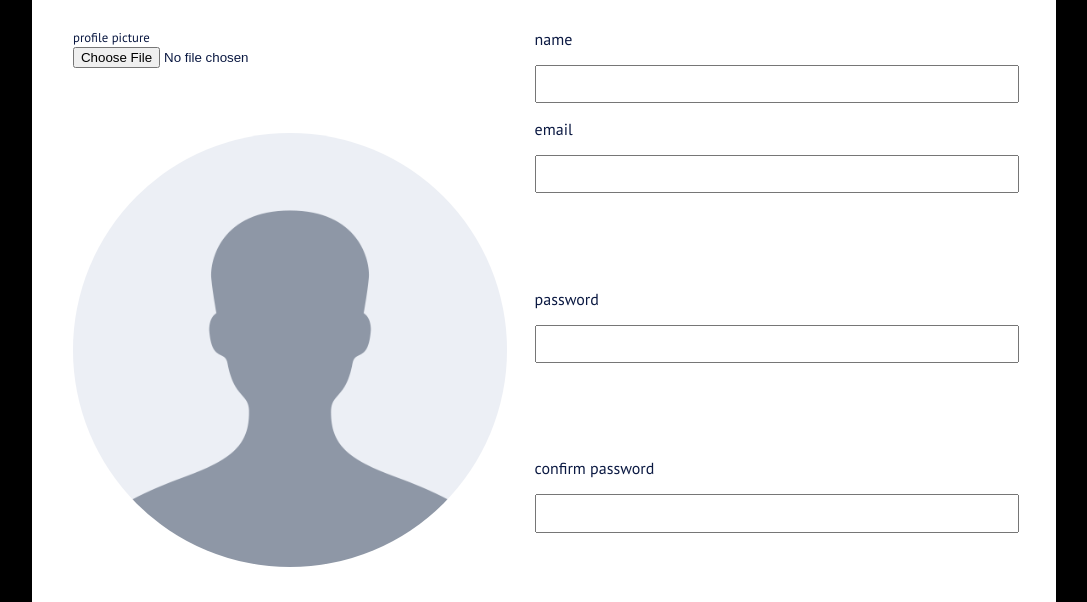
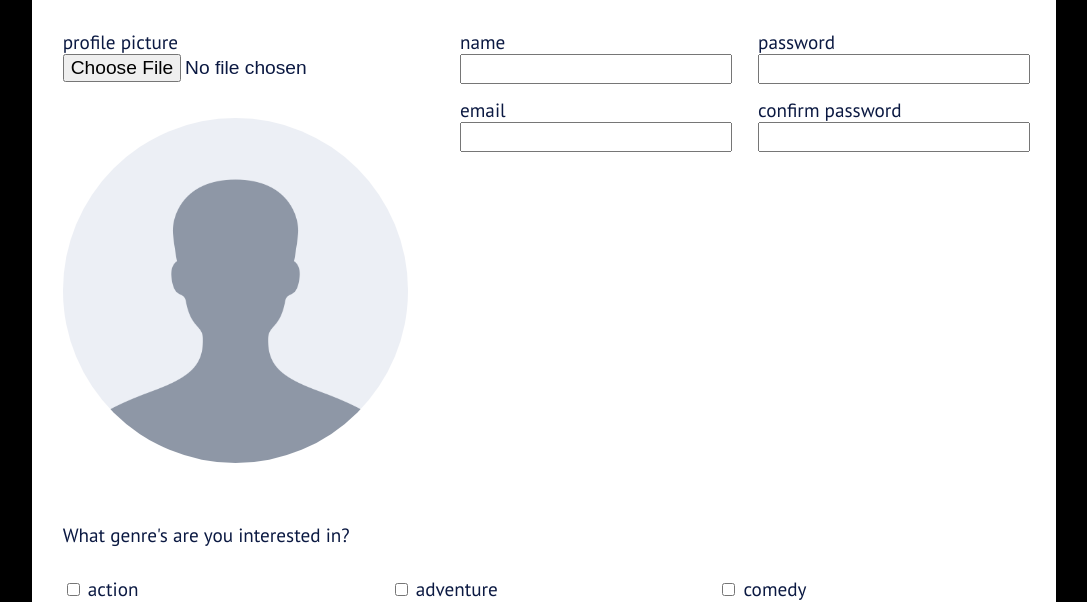
Before and after one commit to joshuahunt10/week-two-proj, a plain HTML site: page join/index.html in a window 1280 px wide. Shown: the part 199-801 px from the top of the page, without its empty margins (96-1183 px from the left). Drawn offline with Linux system fonts and the light colour scheme.

Commit message:
finished styling all three sizes of join page

```diff
--- a/css/main.css
+++ b/css/main.css
@@ -63,6 +63,10 @@ a:link {
   background: #00D5E7;
   flex: 1;
   padding-top: 1%;
+}
+
+.nav-bar-links-home a, .nav-bar-links-join a, .nav-bar-links-calendar a{
+  cursor: pointer;
 }
 
 .nav-bar-links-empty {
@@ -503,7 +507,7 @@ footer p {
   }
   footer p {
     text-align: right;
-    padding: 10% 0%;
+    padding: 9% 0%;
   }
 
 
@@ -560,15 +564,32 @@ footer p {
 
 .regis-form-info{
   flex:1;
-  margin:0px
+  margin:0px;
+}
+
+.regis-form-personel div:nth-child(2) {
+  justify-content: flex-start;
+  flex-basis:10%;
+}
+
+.regis-form-personel div:nth-child(3){
+  justify-content: center;
 }
 
 .regis-form-info-type{
   margin:0px;
 }
 
-.name-title p{
-  margin-top:0px;
+.regis-form-info-type p{
+  margin:0px;
+}
+
+.email-title p{
+  margin: -5% 0% 2% 0%;
+}
+
+.regis-form-info_password{
+  margin-top:25%;
 }
 
 .regis-form-profile_pic img {
@@ -611,6 +632,11 @@ footer p {
   font-size: 0.9rem;
   }
 
+  .regis-form-personel{
+    display: flex;
+    flex-direction: column;
+    flex:1;
+  }
 }
 /*Desktop styling*/
 
@@ -675,5 +701,109 @@ footer p {
 .logo img{
   width: 88%;
 }
+/*End of stling for Desktop calendar page*/
+
+/*Desktop styling for join page*/
+
+.regis-form{
+  padding: 0% 0% 0% 3%;
 }
-/*End of stling for Desktop calendar page*/
+
+.regis-form-upload_pic p{
+  font-size:1.2rem;
+}
+
+.regis-form-upload_pic{
+  flex-basis:40%;
+}
+
+.regis-form-info{
+  flex-direction: column;
+  flex-basis:40%;
+  justify-content: flex-start;
+  padding-right:5%;
+
+}
+
+.regis-form-personel div:nth-child(2) {
+  justify-content: flex-start;
+  flex-basis:40%;
+  order:3;
+}
+
+.regis-form-personel div:nth-child(3) {
+  justify-content: flex-start;
+  order:2;
+}
+
+.regis-form-personel div:nth-child(1) {
+  justify-content: flex-start;
+  order:1;
+}
+
+.regis-form-personel div:nth-child(4) {
+  justify-content: flex-start;
+  order:4;
+}
+
+.email-title p {
+  margin: 5% 0% 0% 0%;
+}
+.regis-form-personel{
+  display: flex;
+  flex-direction: row;
+  flex-wrap: wrap;
+  justify-content: flex-start;
+  align-content: flex-start;
+}
+
+.conf_pass-title p{
+  margin: 5% 0% 0% 0%;
+}
+
+.regis-form-info-type p{
+  font-size: 1.2rem;
+}
+
+.regis-form-profile_pic img{
+  width: 87%;
+  margin:0%;
+}
+
+.regis-form-genre_title{
+  margin:0%;
+}
+
+.regis-form-genre_list{
+  justify-content: flex-start;
+}
+
+.checkbox{
+  flex-basis: 23%;
+  padding: 1% 10% 0% 0%;
+  font-size:1.2rem;
+}
+
+.regis-form-genre_title p{
+  font-size: 1.2rem;
+}
+
+.regis-form-info-input_title p{
+  font-size: 1.2rem;
+  margin: 3% 0% 0% 0%;
+}
+
+.regis-form-submit input[type="submit"]{
+  font-size: 1.2rem;
+  padding: 2%;
+}
+
+input[type="file"]{
+  font-size: 1.2rem;
+}
+
+.regis-form-input_box textarea{
+  width:56%;
+}
+
+}
--- a/join/index.html
+++ b/join/index.html
@@ -33,7 +33,6 @@
   <div class="calendar-header">
     <h2>Join Film Club</h2>
   </div>
-
     <div class="regis-form">
       <div class="regis-form-upload_pic">
         <p>profile picture</p>
@@ -42,6 +41,7 @@
           <img src="../images/profile-placeholder.png" alt="Profile placeholder picture">
         </div>
       </div>
+      <div class="regis-form-personel">
         <div class="regis-form-info">
           <div class="regis-form-info-type">
             <span class="name-title"><p>name</p></span>
@@ -49,16 +49,18 @@
           <div class="regis-form-input">
             <input type="text" name="fname" value="">
           </div>
+        </div>
+
           <div class="regis-form-info">
             <div class="regis-form-info-type">
-          <p>email</p>
+              <span class="email-title"><p>email</p></span>
             </div>
             <div class="regis-form-input">
               <input type="email" name="email" value="">
             </div>
           </div>
           <div class="regis-form-info">
-        <div class="regis-form-info-type">
+            <div class="regis-form-info-type" class="regis-form-info_password">
               <p>password</p>
             </div>
             <div class="regis-form-input">
@@ -67,7 +69,7 @@
           </div>
           <div class="regis-form-info">
             <div class="regis-form-info-type">
-          <p>confirm password</p>
+              <span class="conf_pass-title"><p>confirm password</p></span>
             </div>
             <div class="regis-form-input">
               <input type="password" name="pass2" value="">
@@ -143,6 +145,7 @@
   </div>
   </div>
   </div>
+</div>
 
   <div class="bottom-footer-all">
     <nav class="nav-bar-bot">
```
Lines whose indentation alone changed are shown as unchanged.
